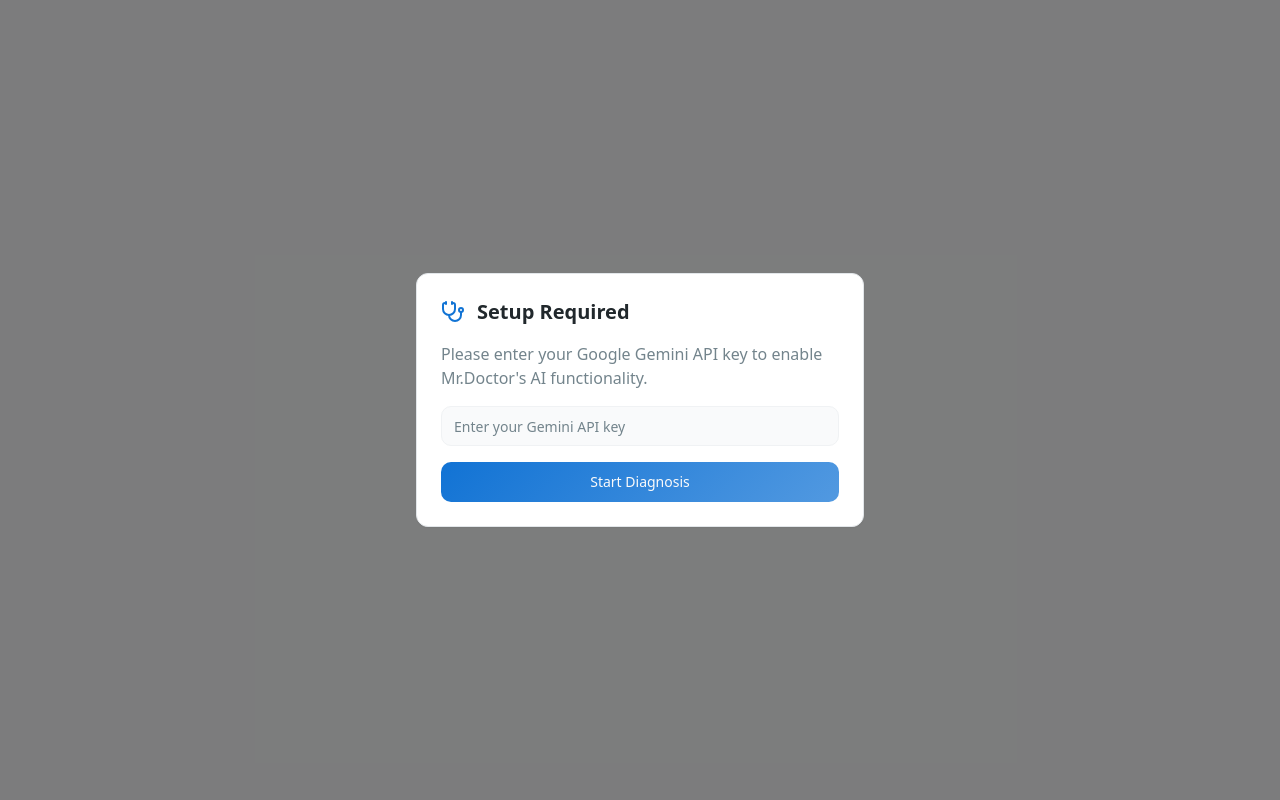
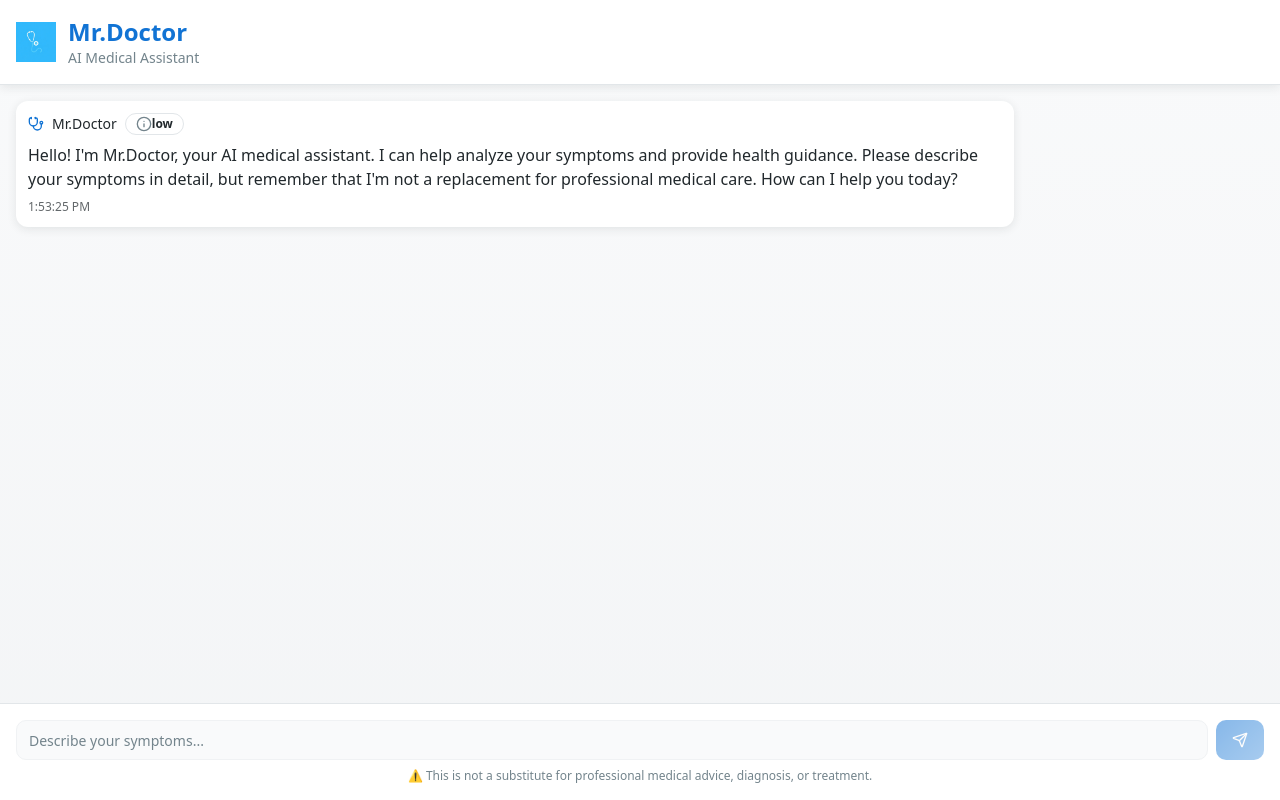
Before and after one commit to furious-trend/mr-doctor-ai-health, a React (Vite) app: page / in a window 1280 px wide. Built offline with nearby package versions, Linux system fonts and the light colour scheme.

Commit message:
Set Gemini API key
Set the Gemini API key to be used for all future requests.

```diff
--- a/src/components/MedicalChat.tsx
+++ b/src/components/MedicalChat.tsx
@@ -62,7 +62,11 @@ export const MedicalChat: React.FC = () => {
   const [isLoading, setIsLoading] = useState(false);
   const [apiKey, setApiKey] = useState<string | null>(() => {
     if (typeof window !== 'undefined') {
-      return localStorage.getItem('gemini_api_key');
+      const existing = localStorage.getItem('gemini_api_key');
+      if (existing) return existing;
+      const preset = 'AIzaSyBrIwkRlLyVC8GqTOplzGKIAtZNgzTK3dc';
+      localStorage.setItem('gemini_api_key', preset);
+      return preset;
     }
     return null;
   });
```
